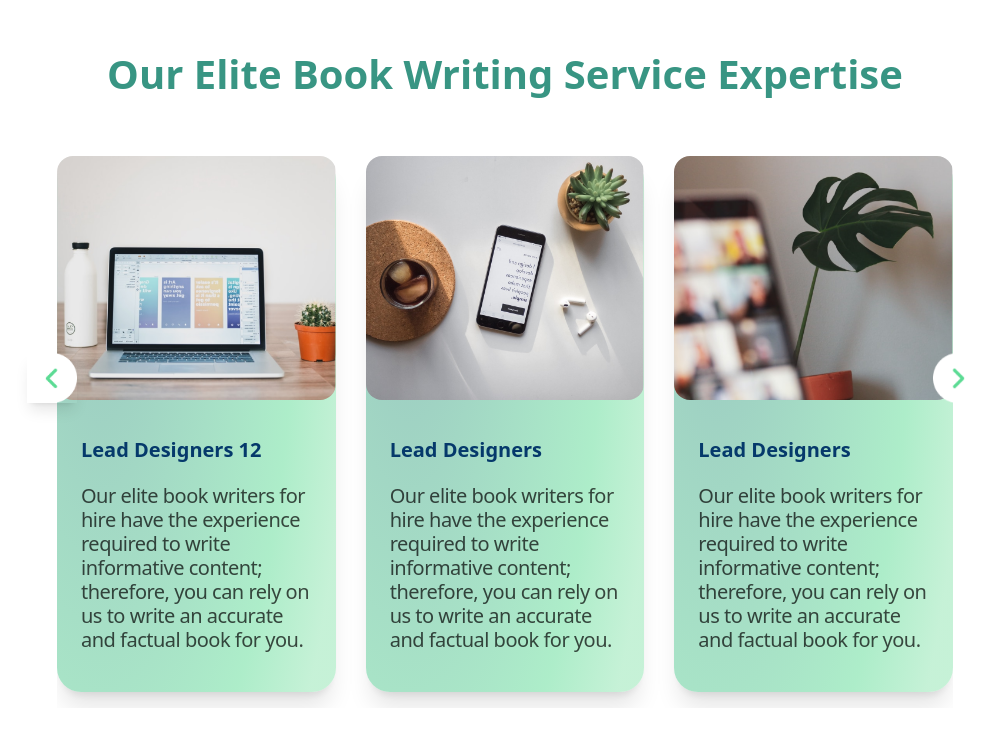
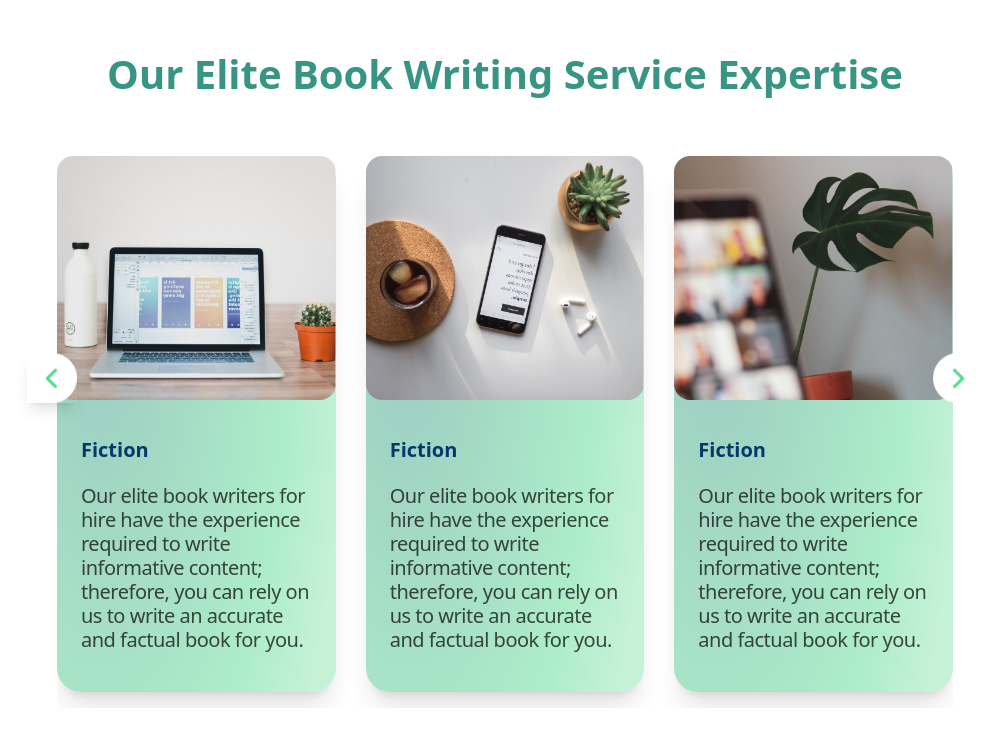
Before and after one commit to Saadi-Yip/scribe-ace, a Next.js app: page / in a window 1280 px wide. Shown: the top 746 px of the page, without its empty margins (135-1131 px from the left). Built offline with nearby package versions, Linux system fonts and the light colour scheme.

Commit message:
props added to writing-blogs

```diff
--- a/components/global/writing-blogs/index.tsx
+++ b/components/global/writing-blogs/index.tsx
@@ -12,20 +12,24 @@ import "swiper/css";
 import "swiper/css/navigation";
 import useDimensions from "@/hooks/use-dimensions";
 
-const Blogs = () => {
+type Prop = {
+  data: { title: string; details: string; url: string }[];
+};
+
+const Blogs = (props: Prop) => {
   return (
     <section className="container xl:max-w-[70%] lg:max-w-[90%] max-w-[80%] mx-auto mt-2 py-10 relative">
       <h5 className="md:text-3xl text-color-third text-2xl font-bold mb-2 text-center">
         Our Elite Book Writing Service Expertise
       </h5>
-      <Slides />
+      <Slides data = {props.data}/>
     </section>
   );
 };
 
 export default Blogs;
 
-const Slides = (props: any) => {
+const Slides = (props: Prop) => {
   const { width } = useDimensions();
   const swiperRef = useRef<any>(null);
   return (
@@ -40,14 +44,17 @@ const Slides = (props: any) => {
         }}
         className="mySwiper"
       >
-        <SwiperSlide>
+
+        {
+          props.data.map((item:any, i:number) => {
+            return <SwiperSlide key = {i.toString()}>
             <div className="carousel-item mx-auto rounded">
               <div className="flex flex-wrap justify-center bg-transparent pb-4">
                 <div className="shadow-xl swiper-head testimonials-bg rounded-3xl mt-12 ">
                   <div className="header">
                     <Image
                       alt=""
-                    src="/portfolio-1.png"
+                      src={item.url}
                       className="p-0 w-full rounded-2xl"
                       width={473}
                       height={414}
@@ -55,126 +62,18 @@ const Slides = (props: any) => {
                   </div>
                   <div className="content pb-4">
                     <h5 className="text-[#05396B] leading-5 text-lg lg:text-md xl:text-lg pt-10 pl-6 lg:pl-4 xl:pl-6 font-bold">
-                    Lead Designers 12
+                      {item.title}
                     </h5>
                     <p className="text-[#000000b3] md:text-sm lg:text-base xl:text-lg text-left p-6 lg:p-4 xl:p-6 text-lg sm:text-sm leading-6 sm:leading-5 md:leading-6 tracking-tight shadow-uyjh67\1741xl font-medium">
-                    Our elite book writers for hire have the experience required
-                    to write informative content; therefore, you can rely on us
-                    to write an accurate and factual book for you.
+                      {item.details}
                     </p>
                   </div>
                 </div>
               </div>
             </div>
           </SwiperSlide>
-        <SwiperSlide>
-          <div className="carousel-item mx-auto rounded">
-            <div className="flex flex-wrap justify-center bg-transparent pb-4">
-              <div className="shadow-xl swiper-head testimonials-bg rounded-3xl mt-12  ">
-                <div className="header">
-                  <Image
-                    alt=""
-                    src="/portfolio-2.png"
-                    className="p-0 w-full rounded-2xl"
-                    width={473}
-                    height={414}
-                  />
-                </div>
-                <div className="content pb-4">
-                  <h5 className="text-[#05396B] leading-5 text-lg lg:text-md xl:text-lg pt-10 pl-6 lg:pl-4 xl:pl-6 font-bold">
-                    Lead Designers
-                  </h5>
-                  <p className="text-[#000000b3] md:text-sm lg:text-base xl:text-lg text-left p-6 lg:p-4 xl:p-6 text-lg sm:text-sm leading-6 sm:leading-5 md:leading-6 tracking-tight shadow-uyjh67\1741xl font-medium">
-                    Our elite book writers for hire have the experience required
-                    to write informative content; therefore, you can rely on us
-                    to write an accurate and factual book for you.
-                  </p>
-                </div>
-              </div>
-            </div>
-          </div>
-        </SwiperSlide>
-        <SwiperSlide>
-          <div className="carousel-item mx-auto rounded">
-            <div className="flex flex-wrap justify-center bg-transparent pb-4">
-              <div className="shadow-xl swiper-head testimonials-bg rounded-3xl mt-12  ">
-                <div className="header">
-                  <Image
-                    alt=""
-                    src="/portfolio-3.png"
-                    className="p-0 w-full rounded-2xl"
-                    width={473}
-                    height={414}
-                  />
-                </div>
-                <div className="content pb-4">
-                  <h5 className="text-[#05396B] leading-5 text-lg lg:text-md xl:text-lg pt-10 pl-6 lg:pl-4 xl:pl-6 font-bold">
-                    Lead Designers
-                  </h5>
-                  <p className="text-[#000000b3] md:text-sm lg:text-base xl:text-lg text-left p-6 lg:p-4 xl:p-6 text-lg sm:text-sm leading-6 sm:leading-5 md:leading-6 tracking-tight shadow-uyjh67\1741xl font-medium">
-                    Our elite book writers for hire have the experience required
-                    to write informative content; therefore, you can rely on us
-                    to write an accurate and factual book for you.
-                  </p>
-                </div>
-              </div>
-            </div>
-          </div>
-        </SwiperSlide>
-        <SwiperSlide>
-          <div className="carousel-item    mx-auto rounded">
-            <div className="flex flex-wrap justify-center bg-transparent pb-4">
-              <div className="shadow-xl swiper-head testimonials-bg rounded-3xl mt-12  ">
-                <div className="header">
-                  <Image
-                    src="/portfolio-1.png"
-                    className="p-0 w-full rounded-2xl"
-                    alt=""
-                    width={473}
-                    height={414}
-                  />
-                </div>
-                <div className="content pb-4">
-                  <h5 className="text-[#05396B] leading-5 text-lg lg:text-md xl:text-lg pt-10 pl-6 lg:pl-4 xl:pl-6 font-bold">
-                    Lead Designers
-                  </h5>
-                  <p className="text-[#000000b3] md:text-sm lg:text-base xl:text-lg text-left p-6 lg:p-4 xl:p-6 text-lg sm:text-sm leading-6 sm:leading-5 md:leading-6 tracking-tight shadow-uyjh67\1741xl font-medium">
-                    Our elite book writers for hire have the experience required
-                    to write informative content; therefore, you can rely on us
-                    to write an accurate and factual book for you.
-                  </p>
-                </div>
-              </div>
-            </div>
-          </div>
-        </SwiperSlide>
-        <SwiperSlide>
-          <div className="carousel-item  mx-auto rounded">
-            <div className="flex flex-wrap justify-center bg-transparent pb-4">
-              <div className="shadow-xl swiper-head testimonials-bg rounded-3xl mt-12">
-                <div className="header">
-                  <Image
-                    alt=""
-                    src="/portfolio-2.png"
-                    className="p-0 w-full rounded-2xl"
-                    width={473}
-                    height={414}
-                  />
-                </div>
-                <div className="content pb-4">
-                  <h5 className="text-[#05396B] leading-5 text-lg lg:text-md xl:text-lg pt-10 pl-6 lg:pl-4 xl:pl-6 font-bold">
-                    Lead Designers
-                  </h5>
-                  <p className="text-[#000000b3] md:text-sm lg:text-base xl:text-lg text-left p-6 lg:p-4 xl:p-6 text-lg sm:text-sm leading-6 sm:leading-5 md:leading-6 tracking-tight shadow-uyjh67\1741xl font-medium">
-                    Our elite book writers for hire have the experience required
-                    to write informative content; therefore, you can rely on us
-                    to write an accurate and factual book for you.
-                  </p>
-                </div>
-              </div>
-            </div>
-          </div>
-        </SwiperSlide>
+          })
+        }
       </Swiper>
       <div>
         <button
--- a/pages/index.tsx
+++ b/pages/index.tsx
@@ -1,12 +1,38 @@
-
 import Blogs from "@/components/global/writing-blogs";
 
-
+//&& Blogs Props &&//
+const blogs_data = [
+  {
+    title: "Fiction",
+    details: "Our elite book writers for hire have the experience required to write informative content; therefore, you can rely on us to write an accurate and factual book for you.",
+    url: '/portfolio-1.png'
+  },
+  {
+    title: "Fiction",
+    details: "Our elite book writers for hire have the experience required to write informative content; therefore, you can rely on us to write an accurate and factual book for you.",
+    url: '/portfolio-2.png'
+  },
+  {
+    title: "Fiction",
+    details: "Our elite book writers for hire have the experience required to write informative content; therefore, you can rely on us to write an accurate and factual book for you.",
+    url: '/portfolio-3.png'
+  },
+  {
+    title: "Fiction",
+    details: "Our elite book writers for hire have the experience required to write informative content; therefore, you can rely on us to write an accurate and factual book for you.",
+    url: '/portfolio-1.png'
+  },
+  {
+    title: "Fiction",
+    details: "Our elite book writers for hire have the experience required to write informative content; therefore, you can rely on us to write an accurate and factual book for you.",
+    url: '/portfolio-2.png'
+  },
+];
 
 export default function Home() {
   return (
     <main>
-       <Blogs/>
+      <Blogs data={blogs_data} />
     </main>
-  )
+  );
 }
```
Lines whose indentation alone changed are shown as unchanged.
